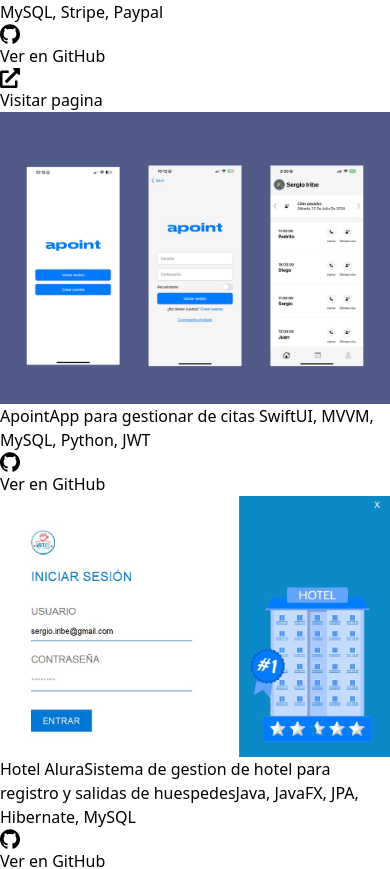
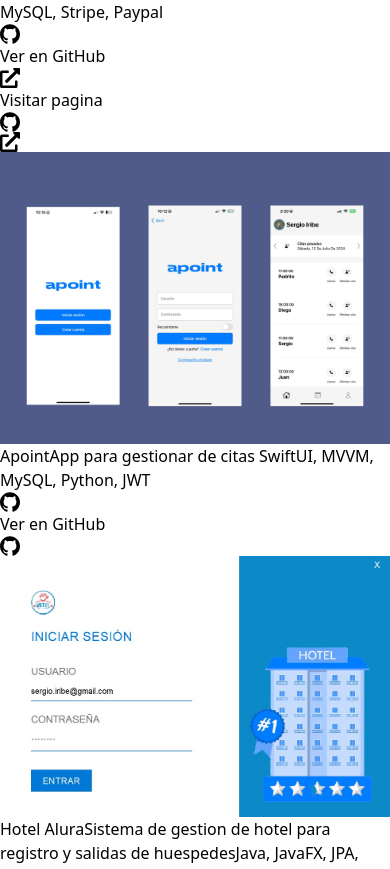
Before and after one commit to sergioiribe/portfolio, a React (Vite) app: page / in a window 390 px wide. Shown: the part 1168-2037 px from the top of the page. Built offline with nearby package versions, Linux system fonts and the light colour scheme.

Commit message:
fix responsive

```diff
--- a/package.json
+++ b/package.json
@@ -7,7 +7,9 @@
     "dev": "vite",
     "build": "vite build",
     "lint": "eslint .",
-    "preview": "vite preview"
+    "preview": "vite preview",
+    "predeploy": "vite build",
+    "deploy": "gh-pages -d dist"
   },
   "dependencies": {
     "react": "^18.3.1",
@@ -26,6 +28,7 @@
     "eslint-plugin-react": "^7.37.0",
     "eslint-plugin-react-hooks": "^5.1.0-rc.0",
     "eslint-plugin-react-refresh": "^0.4.12",
+    "gh-pages": "^6.2.0",
     "globals": "^15.9.0",
     "postcss": "^8.4.47",
     "tailwindcss": "^3.4.14",
--- a/src/components/Nav.jsx
+++ b/src/components/Nav.jsx
@@ -60,7 +60,7 @@
 
             {/* Menú de hamburguesa desplegable */}
             {isOpen && (
-                <div className="absolute top-20 left-0 w-full bg-white flex flex-col items-center gap-4 py-4 shadow-md md:hidden text-gray-600">
+                <div className="absolute top-28 left-0 w-full bg-white flex flex-col items-center gap-4 py-4 shadow-md md:hidden text-gray-600">
                     <button onClick={toggleMenu}>
                         <div>Inicio</div>
                     </button>
--- a/src/components/Projects.jsx
+++ b/src/components/Projects.jsx
@@ -47,7 +47,7 @@
                                     href={project.github}
                                     target="_blank"
                                     rel="noopener noreferrer"
-                                    className="mt-4 px-4 py-2 bg-gray-800 text-white rounded-md opacity-0 transition-opacity duration-300 group-hover:opacity-100 active:opacity-100 flex items-center gap-2"
+                                    className="mt-4 px-4 py-2 bg-gray-800 text-white rounded-md opacity-0 transition-opacity duration-300 group-hover:opacity-100 active:opacity-100 md:flex items-center gap-2 hidden"
                                 >
                                     <ImGithub size={20} />
                                     Ver en GitHub
@@ -56,10 +56,26 @@
                                     href={project.url}
                                     target="_blank"
                                     rel="noopener noreferrer"
-                                    className="mt-4 px-4 py-2 bg-gray-800 text-white rounded-md opacity-0 transition-opacity duration-300 group-hover:opacity-100 active:opacity-100 flex items-center gap-2"
+                                    className="mt-4 px-4 py-2 bg-gray-800 text-white rounded-md opacity-0 transition-opacity duration-300 group-hover:opacity-100 active:opacity-100 md:flex items-center gap-2 hidden"
                                 >
                                     <FaExternalLinkAlt size={20} />
                                     Visitar pagina
+                                </a>)}
+                                <a
+                                    href={project.github}
+                                    target="_blank"
+                                    rel="noopener noreferrer"
+                                    className="mt-4 px-4 py-2 bg-gray-800 text-white rounded-md opacity-0 transition-opacity duration-300 group-hover:opacity-100 active:opacity-100 flex items-center gap-2 md:hidden"
+                                >
+                                    <ImGithub size={20} />
+                                </a>
+                                {project.url && (<a
+                                    href={project.url}
+                                    target="_blank"
+                                    rel="noopener noreferrer"
+                                    className="mt-4 px-4 py-2 bg-gray-800 text-white rounded-md opacity-0 transition-opacity duration-300 group-hover:opacity-100 active:opacity-100 flex items-center gap-2 md:hidden"
+                                >
+                                    <FaExternalLinkAlt size={20} />
                                 </a>)}
                             </div>
                         </div>
--- a/vite.config.js
+++ b/vite.config.js
@@ -4,4 +4,5 @@
 // https://vitejs.dev/config/
 export default defineConfig({
   plugins: [react()],
+  base: 'https://sergioiribe.github.io/portfolio'
 })
```
Also changed, not shown: 1 other file (tests, documents, lock files or other folders).
